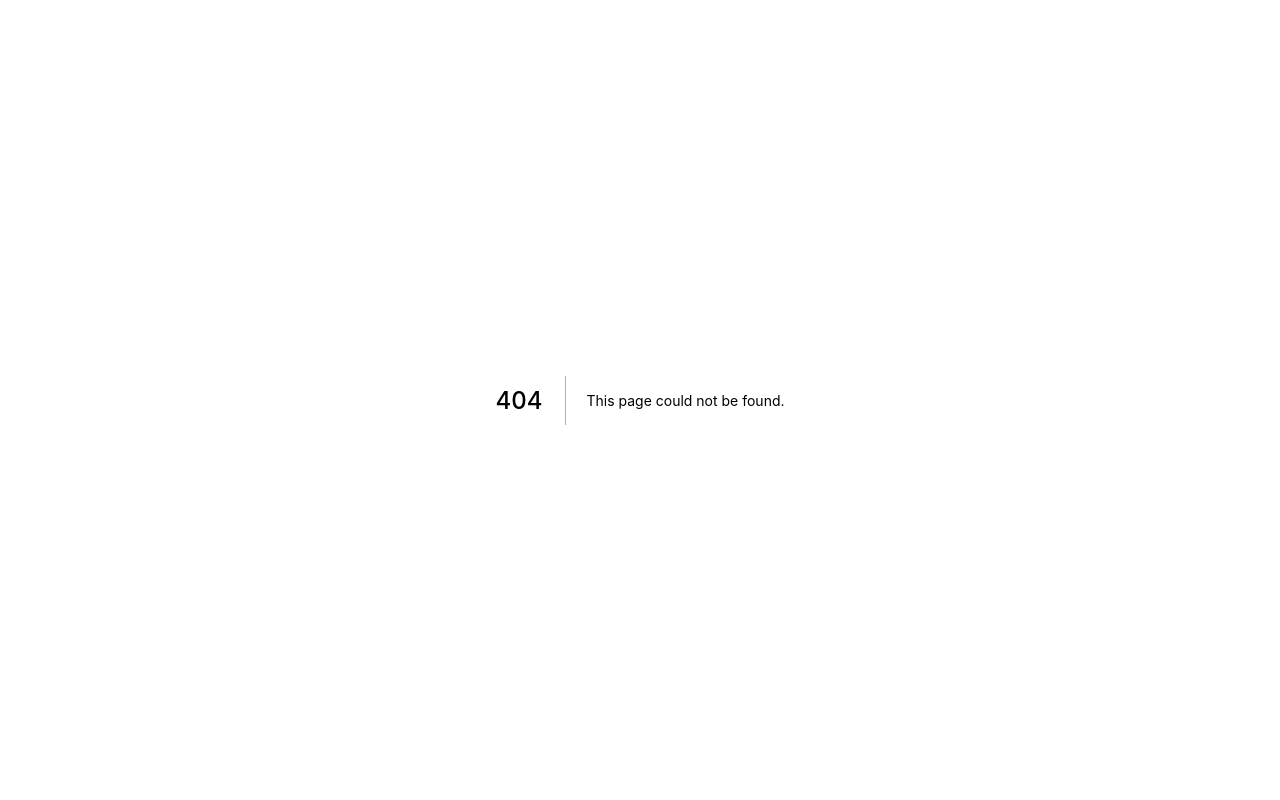
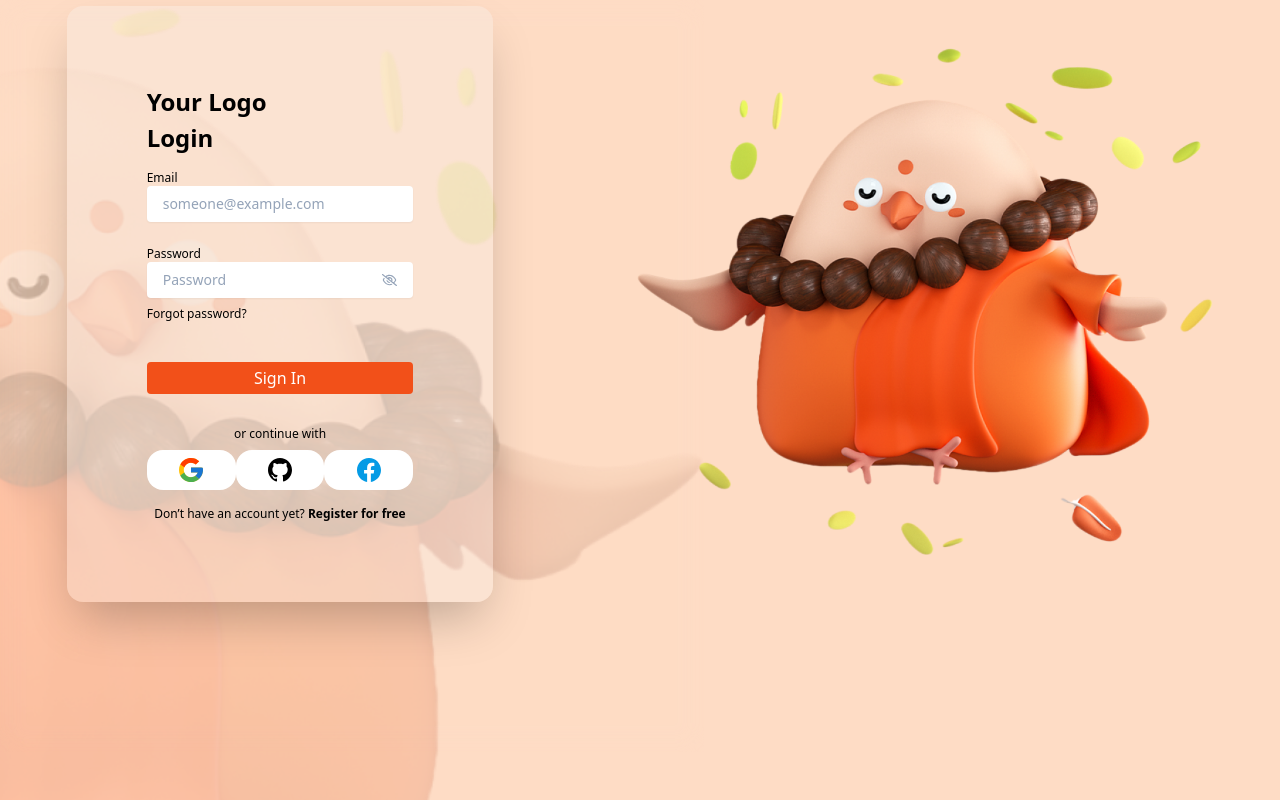
Before and after one commit to daft2/frontend-stuff, a Next.js app: page /drax-login-page-1 in a window 1280 px wide. Before the commit this address had no page. Built offline with nearby package versions, Linux system fonts and the light colour scheme.

Commit message:
feat: drax login form 1 page complete

```diff
--- /dev/null
+++ b/pages/drax-login-page-1/index.tsx
@@ -0,0 +1,37 @@
+import { NextPage } from "next";
+import Image from "next/image";
+import React from "react";
+
+import LoginForm from "../../components/drax-login/login-form/LoginForm";
+
+const DraxLoginPage: NextPage = () => {
+  return (
+    <div>
+      <div className="w-screen h-screen bg-draxThemeOrange relative overflow-hidden">
+        <div className="flex flex-col xl:flex-row absolute w-full justify-center items-center gap-36 z-10">
+          {/* Login Form */}
+          <LoginForm />
+          <div className="img-fluid my-12 hidden xl:block w-45percent">
+            <Image
+              width={"948px"}
+              height={"834px"}
+              src={"/images/draxBird.png"}
+              alt="Drax Bird"
+            />
+          </div>
+        </div>
+        <div className="absolute mirror opacity-20 backdrop-filter backdrop-blur-md -top-12 -left-45percent w-full h-full">
+          <Image
+            layout="responsive"
+            width={"948px"}
+            height={"834px"}
+            src={"/images/draxBird.png"}
+            alt="Drax Bird"
+          />
+        </div>
+      </div>
+    </div>
+  );
+};
+
+export default DraxLoginPage;
```
